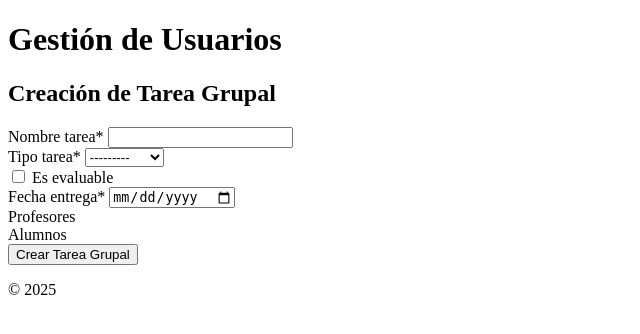
After one commit to antonio23xd/Practica_UT04_Persistencia_Datos, a Django app: page /usuarios/crear_tarea_grupal in a window 1280 px wide. The commit adds this page. Shown: the top 334 px of the page, without its empty margins (0-640 px from the left). Run offline with Django 3.2, Linux system fonts and the light colour scheme; data that the repository does not hold is empty; parts of the project's set-up code (start-up, migrations or seed data) failed here and were passed over; some libraries are stand-ins or nearby versions.

Commit message:
Formulario crear tareas grupales, visualizacion de las tareas grupales profesor o alumno.

```diff
--- a/usuarios/forms.py
+++ b/usuarios/forms.py
@@ -1,5 +1,5 @@
 from django import forms
-from usuarios.models import Tarea_Individual, Usuario
+from usuarios.models import Tarea_Grupal, Tarea_Individual, Usuario
 
 #Usuario Form
 class UsuarioForm(forms.ModelForm):
@@ -89,3 +89,42 @@ class TareaIndividualForm(forms.ModelForm):
         if commit:
             tarea_individual.save()
         return super().save(commit)
+
+#Tarea Grupal Form
+class TareaGrupalForm(forms.ModelForm):
+    class Meta:
+        model = Tarea_Grupal
+        fields = ('nombre_tarea', 'tipo_tarea', 'es_evaluable', 'fecha_entrega', 'alumnos', 'profesores')
+        widgets = {
+            'nombre_tarea': forms.TextInput(attrs={'class': 'form-control'}),
+            'tipo_tarea': forms.Select(attrs={'class': 'form-control'}),
+            'es_evaluable': forms.CheckboxInput(attrs={'class': 'form-check-input'}),
+            'fecha_entrega': forms.DateInput(attrs={'type': 'date'}),
+            'alumnos': forms.CheckboxSelectMultiple(attrs={'class': 'form-control'}),
+            'profesores': forms.CheckboxSelectMultiple(attrs={'class': 'form-control'}),
+        }
+
+    def clean(self):
+        cleaned_data = super().clean()
+        #Validación nombre_tarea
+        if not cleaned_data.get('nombre_tarea'):
+            self.add_error('nombre_tarea', 'El nombre de la tarea no puede estar vacío.')
+        #Validación tipo_tarea
+        if not cleaned_data.get('tipo_tarea'):
+            self.add_error('tipo_tarea', 'El tipo de tarea no puede estar vacío.')
+        #Validación profesores si es_evaluable es True
+        if cleaned_data.get('es_evaluable') and not cleaned_data.get('profesores'):
+            self.add_error('profesores', 'Debe seleccionar al menos un profesor para una tarea evaluable.')
+        #Validación fecha_entrega
+        if not cleaned_data.get('fecha_entrega'):
+            self.add_error('fecha_entrega', 'La fecha de entrega no puede estar vacía.')
+        #Validación alumnos
+        if not cleaned_data.get('alumnos'):
+            self.add_error('alumnos', 'Debe seleccionar al menos un alumno para la tarea grupal.')
+        return cleaned_data
+
+    def save(self, commit=True):
+        tarea_grupal = super().save(commit=False)
+        if commit:
+            tarea_grupal.save()
+        return super().save(commit)
--- a/usuarios/models.py
+++ b/usuarios/models.py
@@ -57,7 +57,7 @@ class Tarea_Individual(Tarea):
 
 class Tarea_Grupal(Tarea):
     id_tarea_grupal = models.UUIDField(primary_key=True, default=uuid.uuid4, editable=False)
-    alumno = models.ForeignKey(Usuario, on_delete=models.CASCADE)
-    profesores = models.ManyToManyField(Usuario, related_name='tareas_grupales_profesores', blank=True, null=True)
+    alumnos = models.ManyToManyField(Alumno, related_name='tareas_grupales_alumnos', blank=True, null=True)
+    profesores = models.ManyToManyField(Profesor, related_name='tareas_grupales_profesores', blank=True, null=True)
     def __str__(self):
         return super().__str__() + f" - {self.alumno}"
--- /dev/null
+++ b/usuarios/templates/creacion_tarea_grupal.html
@@ -0,0 +1,17 @@
+{% extends "base.html" %}
+{% load crispy_forms_tags %}
+
+{% block title %}Crear Tarea Grupal{% endblock %}
+{% block content %}
+    <h2>Creación de Tarea Grupal</h2>
+    <form method="post">
+        {% csrf_token %}
+        {{ tarea_grupal_form.nombre_tarea|as_crispy_field }}
+        {{ tarea_grupal_form.tipo_tarea|as_crispy_field }}
+        {{ tarea_grupal_form.es_evaluable|as_crispy_field }}
+        {{ tarea_grupal_form.fecha_entrega|as_crispy_field }}
+        {{ tarea_grupal_form.profesores|as_crispy_field }}
+        {{ tarea_grupal_form.alumnos|as_crispy_field }}
+        <button type="submit" class="btn btn-primary">Crear Tarea Grupal</button>
+    </form>
+{% endblock %}
--- a/usuarios/urls.py
+++ b/usuarios/urls.py
@@ -1,11 +1,12 @@
 from django.urls import path
-from usuarios.views import alta_usuario, crear_tarea_individual, visualizar_datos_usuario, visualizar_lista_usuarios, visualizar_tareas_alumno, visualizar_tareas_profesor
+from usuarios.views import alta_usuario, crear_tarea_grupal, crear_tarea_individual, visualizar_datos_usuario, visualizar_lista_usuarios, visualizar_tareas_alumno, visualizar_tareas_profesor
 
 urlpatterns = [
     path('', visualizar_lista_usuarios, name='visualizar_lista_usuarios'),
     path('<uuid:id_usuario>/', visualizar_datos_usuario, name='visualizar_datos_usuario'),
     path('alta_usuario', alta_usuario, name='alta_usuario'),
     path('crear_tarea_individual', crear_tarea_individual, name='crear_tarea_individual'),
+    path('crear_tarea_grupal', crear_tarea_grupal, name='crear_tarea_grupal'),
     path('tareas_alumno/<uuid:id_usuario>/', visualizar_tareas_alumno, name='visualizar_tareas_alumno'),
     path('tareas_profesor/<uuid:id_usuario>/', visualizar_tareas_profesor, name='visualizar_tareas_profesor'),
 ]
--- a/usuarios/views.py
+++ b/usuarios/views.py
@@ -1,8 +1,8 @@
 from django.http import Http404
 from django.shortcuts import redirect, render
 from django.contrib import messages
-from usuarios.forms import TareaIndividualForm, UsuarioForm
-from usuarios.models import Profesor, Tarea_Individual, Usuario, Alumno
+from usuarios.forms import TareaGrupalForm, TareaIndividualForm, UsuarioForm
+from usuarios.models import Profesor, Tarea_Grupal, Tarea_Individual, Usuario, Alumno
 
 # Create your views here.
 #Dar alta usuario
@@ -53,6 +53,20 @@ def crear_tarea_individual(request):
         tarea_individual_form = TareaIndividualForm()
     return render(request, 'creacion_tarea_individual.html', {'tarea_individual_form': tarea_individual_form})
 
+#Crear tarea grupal
+def crear_tarea_grupal(request):
+    if request.method == 'POST':
+        tarea_grupal_form = TareaGrupalForm(request.POST)
+        if tarea_grupal_form.is_valid():
+            tarea = tarea_grupal_form.save()
+            messages.success(request, f'Tarea {tarea.nombre_tarea} creada correctamente.')
+            return redirect('visualizar_lista_usuarios')
+        else:
+            print(tarea_grupal_form.errors)
+    else:
+        tarea_grupal_form = TareaGrupalForm()
+    return render(request, 'creacion_tarea_grupal.html', {'tarea_grupal_form': tarea_grupal_form})
+
 #Visualizar las tareas del alumno
 def visualizar_tareas_alumno(request, id_usuario):
     usuario = Usuario.objects.filter(id_usuario=id_usuario).first()
@@ -62,9 +76,10 @@ def visualizar_tareas_alumno(request, id_usuario):
     if alumno is None:
         raise Http404("Alumno no encontrado")
     tareas = Tarea_Individual.objects.filter(alumno=alumno.usuario)
+    tareas_grupales = Tarea_Grupal.objects.filter(alumnos=alumno)
     if not tareas:
         messages.info(request, f'El alumno {usuario.nombre} {usuario.apellidos} no tiene tareas asignadas.')
-    return render(request, 'visualizar_tareas_alumno.html', {'usuario': usuario, 'tareas': tareas})
+    return render(request, 'visualizar_tareas_alumno.html', {'usuario': usuario, 'tareas': tareas, 'tareas_grupales': tareas_grupales})
 
 #Visualizar las tareas del profesor
 def visualizar_tareas_profesor(request, id_usuario):
@@ -75,7 +90,8 @@ def visualizar_tareas_profesor(request, id_usuario):
     if profesor is None:
         raise Http404("Profesor no encontrado")
     tareas = Tarea_Individual.objects.filter(profesores=profesor.usuario)
+    tareas_grupales = Tarea_Grupal.objects.filter(profesores=profesor)
     print(tareas)
     if not tareas:
         messages.info(request, f'El profesor {usuario.nombre} {usuario.apellidos} no tiene tareas asignadas.')
-    return render(request, 'visualizar_tareas_profesor.html', {'usuario': usuario, 'tareas': tareas})
+    return render(request, 'visualizar_tareas_profesor.html', {'usuario': usuario, 'tareas': tareas, 'tareas_grupales': tareas_grupales})
```
Also changed, not shown: usuarios/templates/visualizar_tareas_alumno.html (+7 -0 lines), usuarios/templates/visualizar_tareas_profesor.html (+7 -0 lines), usuarios/migrations/0008_remove_tarea_grupal_alumno_tarea_grupal_alumnos.py (added), usuarios/migrations/0009_alter_tarea_grupal_alumnos_and_more.py (added).
